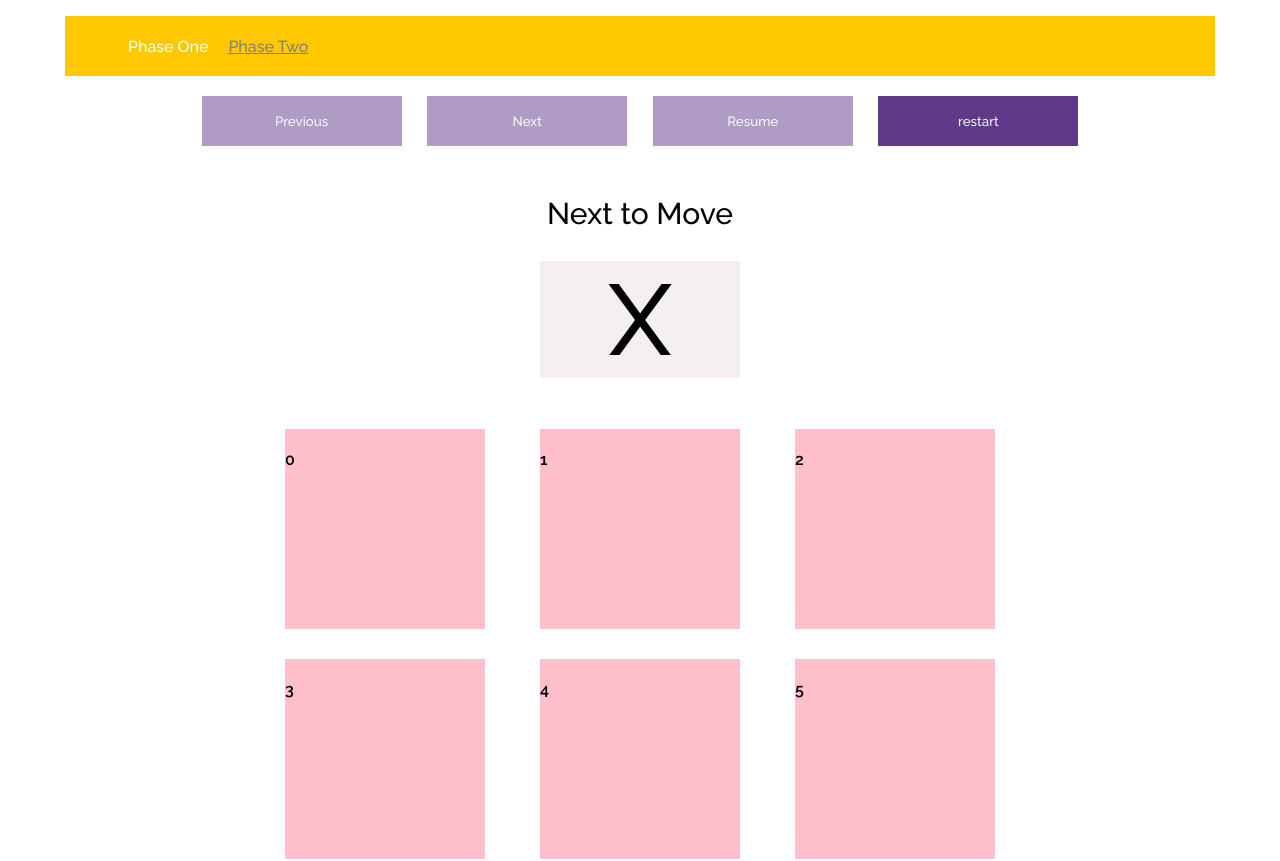
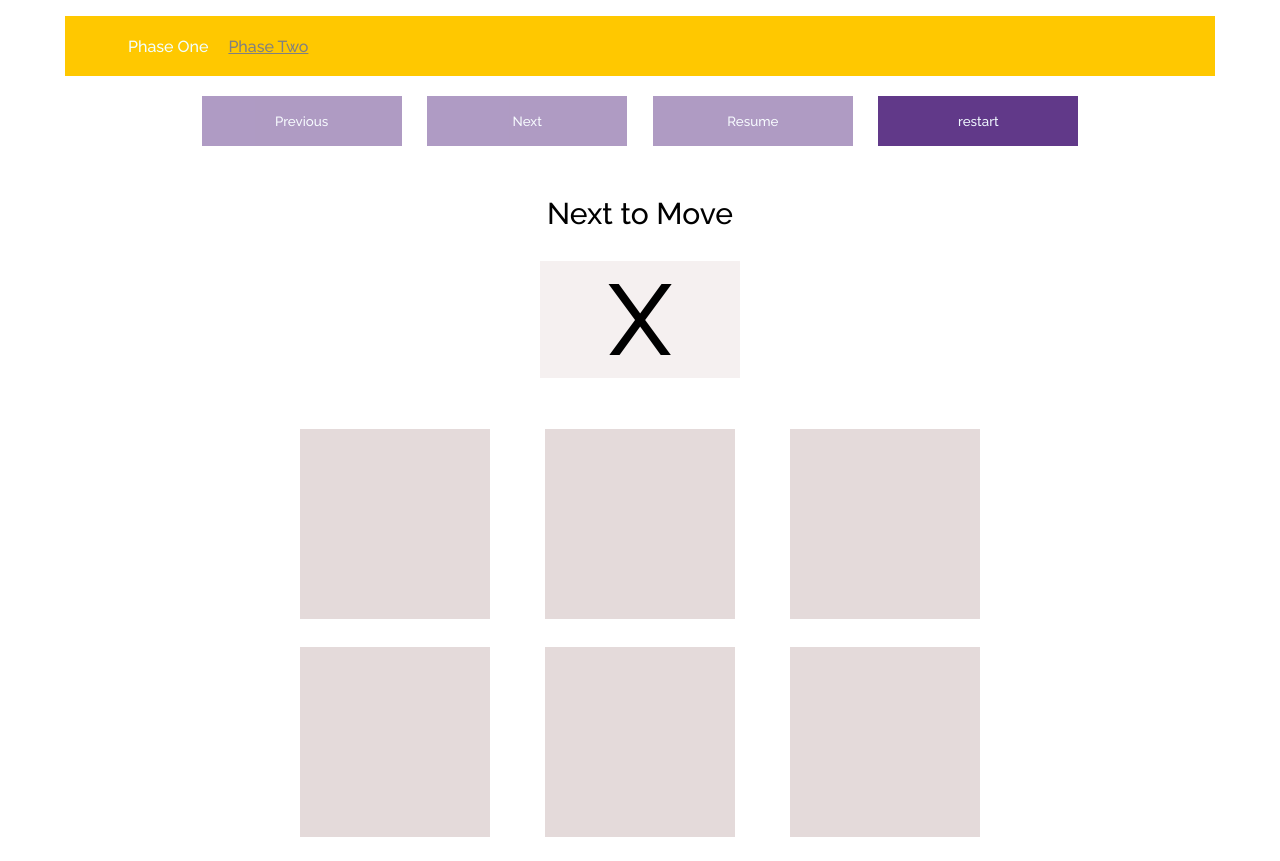
Before and after one commit to DranzerSv/Memory-Games, a React (Create React App) app: page /phase2 in a window 1280 px wide. Shown: the top 861 px of the page. Built offline with nearby package versions, Linux system fonts and the light colour scheme.

Commit message:
styles: improved styles of square component

```diff
--- a/src/components/Square/index.tsx
+++ b/src/components/Square/index.tsx
@@ -14,8 +14,7 @@ function Square({ id, symbol, handleClick, isTraveling }: ISquareProps) {
         }
       }}
     >
-      <h4>{id}</h4>
-      <h1>{symbol}</h1>
+      <div className="mark">{symbol}</div>
     </div>
   );
 }
--- a/src/components/Square/square.scss
+++ b/src/components/Square/square.scss
@@ -1,5 +1,38 @@
 .square {
-  width: 200px;
-  height: 200px;
-  background-color: pink;
+  width: 70px;
+  height: 70px;
+  background-color: rgb(228, 218, 218);
+  display: flex;
+  flex-direction: column;
+  align-items: center;
+  justify-content: center;
+  font-size: 100%;
+
+  .mark {
+    width: 80%;
+    height: 80%;
+    display: flex;
+    flex-direction: column;
+    align-items: center;
+    justify-content: center;
+    font-size: 10vw;
+  }
 }
+@media (min-width: 768px) {
+  .square {
+    width: 120px;
+    height: 120px;
+  }
+}
+@media (min-width: 1024px) {
+  .square {
+    width: 190px;
+    height: 190px;
+  }
+}
+@media (min-width: 1440px) {
+  .square {
+    width: 240px;
+    height: 240px;
+  }
+}
```
